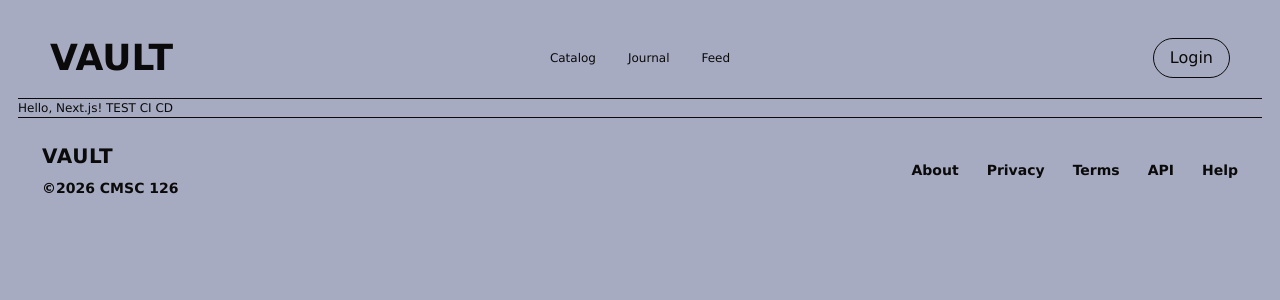
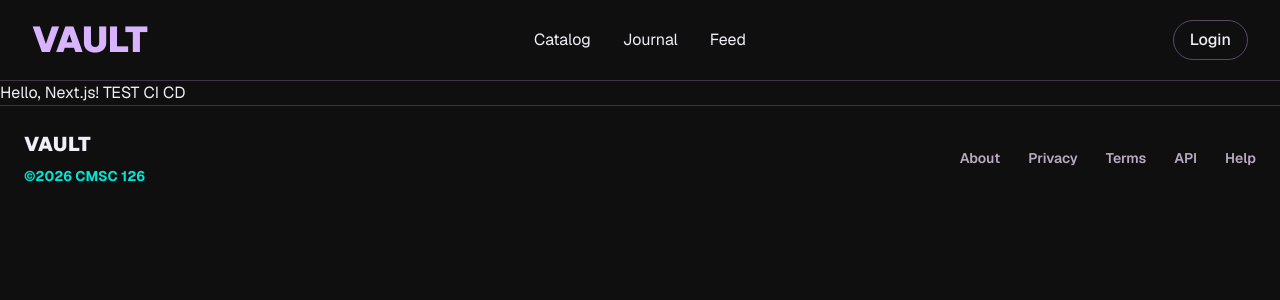
Before and after one commit to Romyr05/126-final-project, a Next.js app in the folder frontend/: page / in a window 1280 px wide. Shown: the top 300 px of the page. Built offline with nearby package versions, Linux system fonts and the light colour scheme; no server answers.

Commit message:
Add Myjournal components, types, hooks

```diff
--- a/frontend/app/LandingPage/page.tsx
+++ /dev/null
@@ -1,3 +0,0 @@
-export default function LandingPage() {
-  return null;
-}
--- a/frontend/app/globals.css
+++ b/frontend/app/globals.css
@@ -49,38 +49,54 @@
 }
 
 :root {
-    --background: oklch(1 0 0);
-    --foreground: oklch(0.145 0 0);
-    --card: oklch(1 0 0);
-    --card-foreground: oklch(0.145 0 0);
-    --popover: oklch(1 0 0);
-    --popover-foreground: oklch(0.145 0 0);
-    --primary: oklch(0.205 0 0);
-    --primary-foreground: oklch(0.985 0 0);
-    --secondary: oklch(0.97 0 0);
-    --secondary-foreground: oklch(0.205 0 0);
-    --muted: oklch(0.97 0 0);
-    --muted-foreground: oklch(0.556 0 0);
-    --accent: oklch(0.97 0 0);
-    --accent-foreground: oklch(0.205 0 0);
+    --vault-bg: #0f0f10;
+    --vault-bg-soft: #141416;
+    --vault-surface: #1f1f22;
+    --vault-surface-raised: #2a2a2e;
+    --vault-border: #3d3547;
+    --vault-border-strong: #584967;
+    --vault-text: #f1eef5;
+    --vault-muted: #b7acbf;
+    --vault-muted-strong: #8f8599;
+    --vault-purple: #d8b4fe;
+    --vault-purple-strong: #c084fc;
+    --vault-cyan: #00e5d4;
+    --vault-green: #a7f3b0;
+    --vault-danger: #ff6b7a;
+    --vault-shadow: 0 18px 60px rgb(0 0 0 / 45%);
+
+    --background: var(--vault-bg);
+    --foreground: var(--vault-text);
+    --card: var(--vault-surface);
+    --card-foreground: var(--vault-text);
+    --popover: var(--vault-surface);
+    --popover-foreground: var(--vault-text);
+    --primary: var(--vault-purple);
+    --primary-foreground: #1a1023;
+    --secondary: var(--vault-surface-raised);
+    --secondary-foreground: var(--vault-text);
+    --muted: var(--vault-surface-raised);
+    --muted-foreground: var(--vault-muted);
+    --accent: var(--vault-purple);
+    --accent-foreground: #1a1023;
     --destructive: oklch(0.577 0.245 27.325);
-    --border: oklch(0.922 0 0);
-    --input: oklch(0.922 0 0);
-    --ring: oklch(0.708 0 0);
-    --chart-1: oklch(0.87 0 0);
-    --chart-2: oklch(0.556 0 0);
-    --chart-3: oklch(0.439 0 0);
-    --chart-4: oklch(0.371 0 0);
-    --chart-5: oklch(0.269 0 0);
-    --radius: 0.625rem;
-    --sidebar: oklch(0.985 0 0);
-    --sidebar-foreground: oklch(0.145 0 0);
-    --sidebar-primary: oklch(0.205 0 0);
-    --sidebar-primary-foreground: oklch(0.985 0 0);
-    --sidebar-accent: oklch(0.97 0 0);
-    --sidebar-accent-foreground: oklch(0.205 0 0);
-    --sidebar-border: oklch(0.922 0 0);
-    --sidebar-ring: oklch(0.708 0 0);
+    --border: var(--vault-border);
+    --input: var(--vault-border);
+    --ring: var(--vault-purple);
+    --chart-1: var(--vault-purple);
+    --chart-2: var(--vault-cyan);
+    --chart-3: var(--vault-green);
+    --chart-4: var(--vault-muted);
+    --chart-5: var(--vault-surface-raised);
+    --radius: 0.5rem;
+    --sidebar: var(--vault-bg-soft);
+    --sidebar-foreground: var(--vault-text);
+    --sidebar-primary: var(--vault-purple);
+    --sidebar-primary-foreground: #1a1023;
+    --sidebar-accent: var(--vault-surface);
+    --sidebar-accent-foreground: var(--vault-text);
+    --sidebar-border: var(--vault-border);
+    --sidebar-ring: var(--vault-purple);
 }
 
 .dark {
@@ -130,20 +146,37 @@
 }
 
 * {
-    --color1-1 : #E7E7E7;
-    --color1-2 : #A7ABC2;
-    --color1-3 : #676F9D;
-    --color1-4 : #2D3250;
-    --color1-5 : #161827;
-    --color2-1 : #F9B17A;
-    --color2-2 : #93663E;
+    --color1-1: var(--vault-surface);
+    --color1-2: var(--vault-bg);
+    --color1-3: var(--vault-border-strong);
+    --color1-4: var(--vault-muted);
+    --color1-5: var(--vault-text);
+    --color2-1: var(--vault-purple);
+    --color2-2: var(--vault-purple);
+    box-sizing: border-box;
 }
 
 body {
-    background-color: var(--color1-2);
-    font-family: Verdana, Geneva, Tahoma, sans-serif;
-    font-size: 12px;
-    margin: 1.5em;
+    min-height: 100vh;
+    background: var(--vault-bg);
+    color: var(--vault-text);
+    font-family: var(--font-sans), Arial, Helvetica, sans-serif;
+    font-size: 16px;
+    margin: 0;
+}
+
+a {
+    color: inherit;
+    text-decoration: none;
+}
+
+
+
+button,
+input,
+select,
+textarea {
+    font: inherit;
 }
 
 .reg-text-s {
@@ -155,19 +188,19 @@ body {
 .reg-text {
     font-size: 12px;
     font-weight: 200;
-    color: var(--color1-5);
+    color: var(--vault-muted);
 }
 
 .reg-text-m {
     font-size: 16px;
     font-weight: 200;
-    color: var(--color1-5);
+    color: var(--vault-muted);
 }
 
 .reg-text-l {
     font-size: 24px;
     font-weight: 200;
-    color: var(--color1-5);
+    color: var(--vault-text);
 }
 
 .emp-text-s {
@@ -204,6 +237,6 @@ body {
 .fade-text {
     font-size: 12px;
     font-weight: 200;
-    color: var(--color1-5);
+    color: var(--vault-muted);
     opacity: 60%;
 }
--- a/frontend/app/page.tsx
+++ b/frontend/app/page.tsx
@@ -1,7 +1,9 @@
 export default function Page() {
   return (
     <div>
-      <h1>Hello, Next.js! TEST CI CD</h1>
+      <main>
+        <h1>Hello, Next.js! TEST CI CD</h1>
+      </main>
     </div>
   )
 }
```
Also changed, not shown: frontend/components/layout/Footer.tsx (line endings or trailing spaces), frontend/components/layout/Header.tsx (line endings or trailing spaces).
